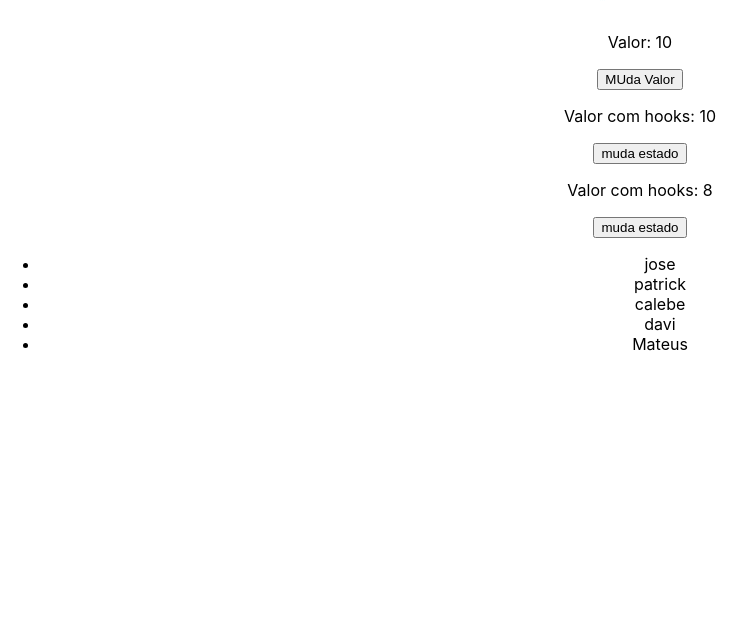
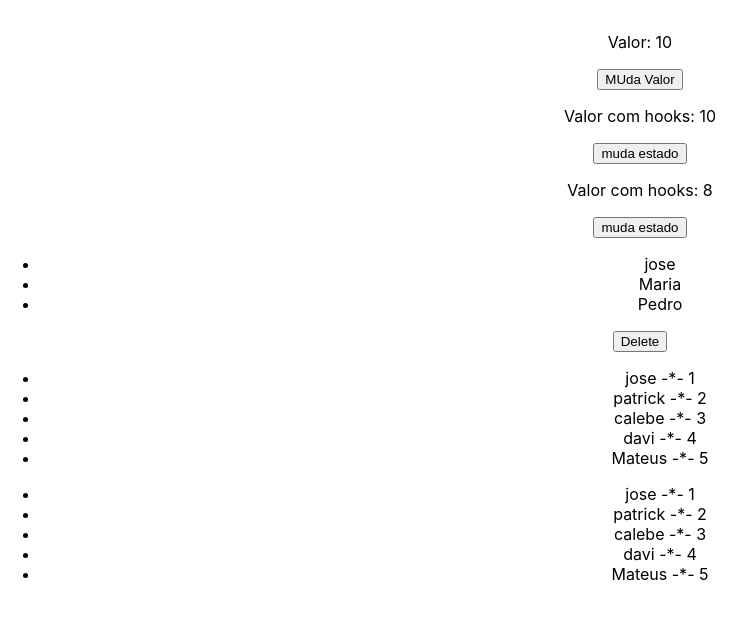
Before and after one commit to JoseRinaldofilho/react, a React (Create React App) app: page / in a window 1280 px wide. Shown: the part 973-1591 px from the top of the page, without its empty margins (0-755 px from the left). Built offline with nearby package versions, Linux system fonts and the light colour scheme.

Commit message:
previous state

```diff
--- a/src/App.js
+++ b/src/App.js
@@ -10,6 +10,8 @@ import Challenge from './components/Challenge';
 import City from './assets/logoTeste.png';
 import ManageDataHooks from './components/ManageDataHooks';
 import ListRender from "./components/ListRender";
+import ListRenderKey from "./components/ListRenderKey";
+import ListRenderKeyPreviuState from "./components/ListRenderKeyPreviuState";
 
 function App() {
   return (
@@ -34,6 +36,8 @@ function App() {
         </div>
         <ManageDataHooks />
         <ListRender />
+        <ListRenderKey />
+       <ListRenderKeyPreviuState />
 
 
     </div>
--- a/src/components/ListRender.js
+++ b/src/components/ListRender.js
@@ -2,16 +2,32 @@ import {useState} from "react";
 
 const ListRender = () => {
 
-    const [list,] = useState(['jose','patrick','calebe','davi','Mateus']);
+    const [users, setUsers] = useState([
+        {id: 1, name: 'jose'},
+        {id: 2, name: 'Maria'},
+        {id: 3, name: 'Pedro'},
+    ]);
+   const deleteRandom = () => {
+       // contsnte rando medor floor para pegar o valor aleatorio
+       const randomNumber = Math.floor(Math.random() * 3);
+
+       setUsers((prevUsers) => {
+           // estado atual
+           console.log(prevUsers);
+           return prevUsers.filter((user) => randomNumber !== user.id);
+       })
+    };
 
   return (
       <div>
          <ul>
              {/*list com os names*/}
-             {list.map((item) => (
-                 <li>{item}</li>
+             {users.map((item, i) => (
+                 <li key={i}>{item.name}</li>
              ))}
          </ul>
+          <button onClick={deleteRandom}>Delete</button>
+
 
       </div>
   )
--- /dev/null
+++ b/src/components/ListRenderKey.js
@@ -0,0 +1,38 @@
+import {useState} from "react";
+
+const ListRender = () => {
+
+    const [list,] = useState(['jose','patrick','calebe','davi','Mateus']);
+
+    const [users] = useState([
+        {ìd: 1, name: 'jose'},
+        {ìd: 2, name: 'patrick'},
+        {ìd: 3, name: 'calebe'},
+        {ìd: 4, name: 'davi'},
+        {ìd: 5, name: 'Mateus'},
+    ]);
+
+  return (
+      <div>
+         {/*<ul>*/}
+         {/*    /!*list com os names*!/*/}
+         {/*    {list.map((item, i) => (*/}
+         {/*        <li key={i}>{item}</li>*/}
+         {/*    ))}*/}
+         {/*</ul>*/}
+          {/*ESSE E CERTO USAR*/}
+          <ul>
+              {users.map((use)=> (
+                  <li key={use.ìd}>
+                      {use.name} -*- {use.ìd}
+                  </li>
+              ))}
+          </ul>
+
+
+
+      </div>
+  )
+}
+
+export default ListRender
--- /dev/null
+++ b/src/components/ListRenderKeyPreviuState.js
@@ -0,0 +1,38 @@
+import {useState} from "react";
+
+const ListRender = () => {
+
+    const [list,] = useState(['jose','patrick','calebe','davi','Mateus']);
+
+    const [users] = useState([
+        {ìd: 1, name: 'jose'},
+        {ìd: 2, name: 'patrick'},
+        {ìd: 3, name: 'calebe'},
+        {ìd: 4, name: 'davi'},
+        {ìd: 5, name: 'Mateus'},
+    ]);
+
+  return (
+      <div>
+         {/*<ul>*/}
+         {/*    /!*list com os names*!/*/}
+         {/*    {list.map((item, i) => (*/}
+         {/*        <li key={i}>{item}</li>*/}
+         {/*    ))}*/}
+         {/*</ul>*/}
+          {/*ESSE E CERTO USAR*/}
+          <ul>
+              {users.map((use)=> (
+                  <li key={use.ìd}>
+                      {use.name} -*- {use.ìd}
+                  </li>
+              ))}
+          </ul>
+
+
+
+      </div>
+  )
+}
+
+export default ListRender
```
